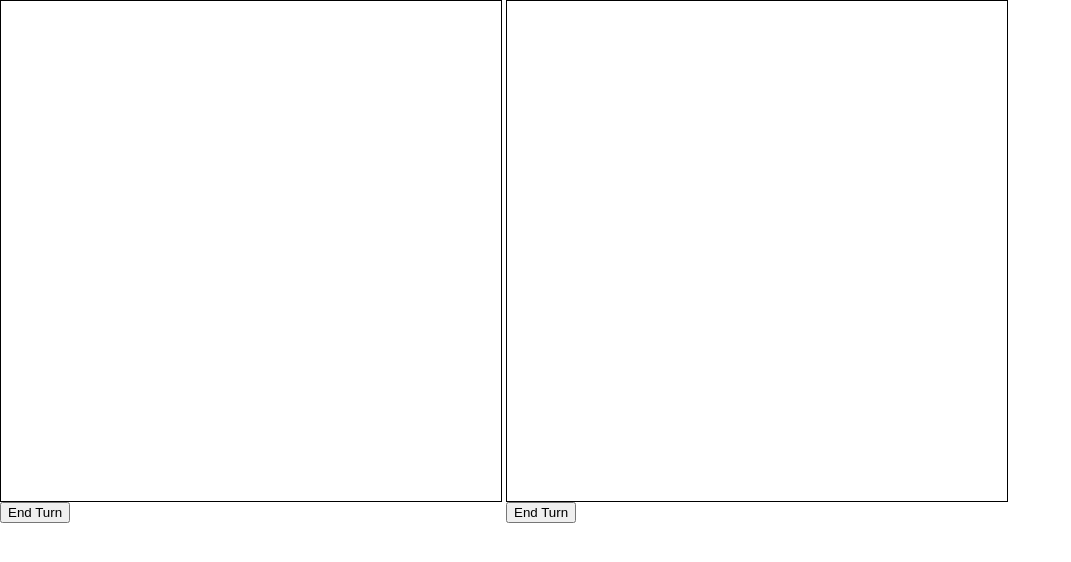
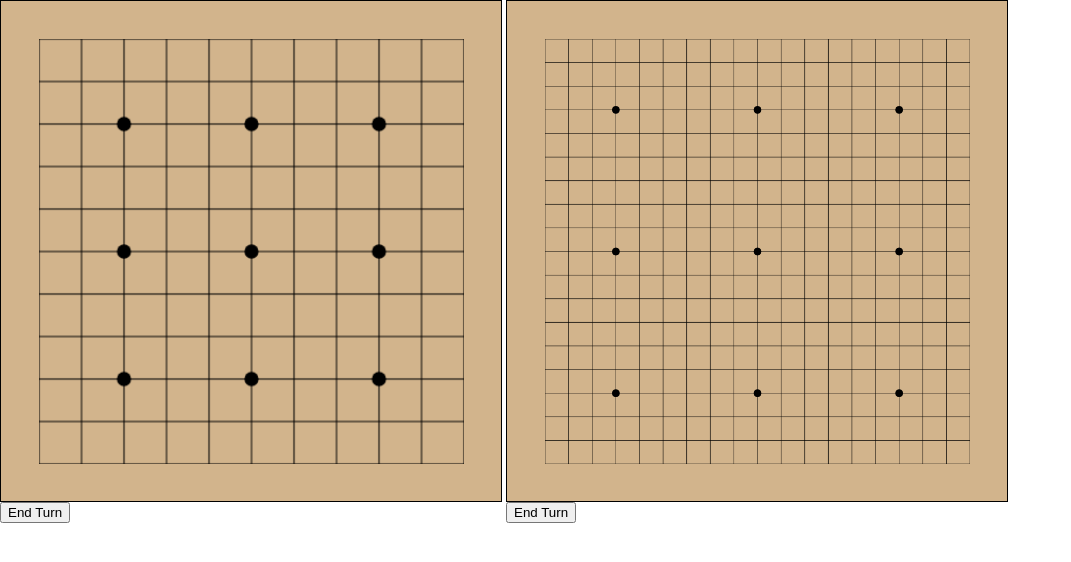
Before and after one commit to BenEskilstark/SimpleWWW, a website with bundled scripts: page www/index.html in a window 1280 px wide. Shown: the whole page, without its empty margins (0-1071 px from the left). Built offline with nearby package versions, Linux system fonts and the light colour scheme.

Commit message:
example Go board started

```diff
--- a/www/css/styles.css
+++ b/www/css/styles.css
@@ -5,12 +5,19 @@ body {
 
 stateful-client {
   display: inline-block;
-  width: fit-content;
 }
 
 game-board {
-  display: block;
+  display: flex;
+  justify-content: center;
+  align-items: center;
+  background-color: tan;
   width: 500;
   height: 500;
   border: 1px solid black;
 }
+
+.boardcanvas {
+  width: 85%;
+  height: 85%;
+}
--- a/www/index.html
+++ b/www/index.html
@@ -7,13 +7,21 @@
     <script type="module" src="js/index.js"></script>
     <div style="width: 100%; margin: auto">
       <stateful-client>
-        <game-board width=10 height=10></game-board>
+        <game-board width=10 height=10>
+          <canvas class="boardcanvas" width=400 height=400
+            onclick="this.closest('game-board').canvasClick(event)"
+          />
+        </game-board>
         <button onclick="this.closest('stateful-client').dispatch({type: 'TURN'})">
           End Turn
         </button>
       </stateful-client>
       <stateful-client>
-        <game-board width=12 height=12></game-board>
+        <game-board width=18 height=18>
+          <canvas class="boardcanvas" width=800 height=800
+            onclick="this.closest('game-board').canvasClick(event)"
+          />
+        </game-board>
         <button onclick="this.closest('stateful-client').dispatch({type: 'TURN'})">
           End Turn
         </button>
--- a/www/js/GameBoard.js
+++ /dev/null
@@ -1,30 +0,0 @@
-
-export default class GameBoard extends HTMLElement {
-  token = null;
-
-  connectedCallback() {
-    this.registerState();
-    const width = parseInt(this.getAttribute("width"));
-    const height = parseInt(this.getAttribute("height"));
-    this.dispatch({width, height});
-    this.token = this.subscribe(onChange.bind(this))
-  }
-
-  registerState() {
-    const storeEvent = new CustomEvent('requestStore', {bubbles: true, detail: {}});
-    this.dispatchEvent(storeEvent);
-    Object.assign(this, storeEvent.detail);
-  }
-
-  disconnectedCallback() {
-    unsubscribe(this.token);
-  }
-}
-
-function onChange (state) {
-  if (state.turn % 2 == 1) {
-    this.style.backgroundColor = "rgb(100,100,100)";
-  } else {
-    this.style.backgroundColor = "white";
-  }
-}
--- /dev/null
+++ b/www/js/UI/GameBoard.js
@@ -0,0 +1,84 @@
+
+export default class GameBoard extends HTMLElement {
+  token = null;
+
+  connectedCallback() {
+    this.registerState();
+    const width = parseInt(this.getAttribute("width"));
+    const height = parseInt(this.getAttribute("height"));
+    this.dispatch({width, height});
+    this.token = this.subscribe(this.onChange.bind(this))
+    this.render(this.getState());
+  }
+
+  registerState() {
+    const storeEvent = new CustomEvent('requestStore', {bubbles: true, detail: {}});
+    this.dispatchEvent(storeEvent);
+    Object.assign(this, storeEvent.detail);
+  }
+
+  disconnectedCallback() {
+    unsubscribe(this.token);
+  }
+
+  render(state) {
+    const {width, height} = state;
+
+    const canvas = this.querySelector("canvas")
+    if (!canvas) return;
+    const ctx = canvas.getContext("2d");
+    const sqSize = canvas.width / width;
+
+    ctx.fillStyle="tan";
+    ctx.fillRect(0,0,canvas.width,canvas.height);
+
+    // grid lines
+    ctx.beginPath();
+    for (let x = 0; x <= width; x++) {
+      ctx.strokeStyle = "black";
+      ctx.moveTo(x * sqSize, 0);
+      ctx.lineTo(x * sqSize, canvas.height);
+    }
+    ctx.stroke();
+    ctx.beginPath();
+    for (let y = 0; y <= height; y++) {
+      ctx.strokeStyle = "black";
+      ctx.moveTo(0, y * sqSize);
+      ctx.lineTo(canvas.width, y * sqSize);
+    }
+    ctx.stroke();
+
+    // little grid helper circles
+    for (let x = Math.round(width / 3 / 2); x < width; x += Math.round(width/3)) {
+      for (let y = Math.round(height / 3 / 2); y < height; y += Math.round(height/3)) {
+        ctx.fillStyle = "black";
+        ctx.beginPath();
+        ctx.arc(x * sqSize, y * sqSize, sqSize / 6, 0, Math.PI * 2);
+        ctx.fill();
+      }
+    }
+
+    for (const piece of state.pieces) {
+      const {x, y, color} = piece;
+      ctx.fillStyle = color;
+      ctx.beginPath();
+      ctx.arc(x * sqSize, y * sqSize, sqSize / 2 - 3, 0, Math.PI * 2);
+      ctx.fill();
+    }
+  }
+
+  onChange(state) {
+    this.render(state);
+  }
+
+  canvasClick(ev) {
+    const {width, height, color} = this.getState();
+    const canvas = this.querySelector("canvas")
+    if (!canvas) return;
+    const sqSize = canvas.getBoundingClientRect().width / width;
+
+    const x = Math.round(ev.offsetX / sqSize);
+    const y = Math.round(ev.offsetY / sqSize);
+    this.dispatch({type: 'PLACE_PIECE', x, y, color});
+  }
+}
--- a/www/js/state/StatefulClient.js
+++ b/www/js/UI/StatefulClient.js
@@ -1,11 +1,10 @@
-import {useReducer} from './store.js';
-import {rootReducer, initState} from './rootReducer.js';
+import {useReducer} from '../state/store.js';
+import {rootReducer, initState} from '../state/rootReducer.js';
 
 export default class StatefulClient extends HTMLElement {
   constructor() {
     super();
     const [getState, dispatch, subscribe, unsubscribe] = useReducer(rootReducer, initState());
-    subscribe(console.log);
     this.getState = getState;
     this.dispatch = dispatch;
     this.subscribe = subscribe;
--- a/www/js/index.js
+++ b/www/js/index.js
@@ -1,6 +1,6 @@
 
-import StatefulClient from './state/StatefulClient.js';
-import GameBoard from './GameBoard.js';
+import StatefulClient from './UI/StatefulClient.js';
+import GameBoard from './UI/GameBoard.js';
 
 customElements.define('stateful-client', StatefulClient);
 customElements.define("game-board", GameBoard);
--- a/www/js/state/rootReducer.js
+++ b/www/js/state/rootReducer.js
@@ -5,6 +5,11 @@ export const rootReducer = (state, action) => {
   switch (action.type) {
     case 'TURN':
       return {...state, turn: state.turn + 1};
+    case 'PLACE_PIECE': {
+      const {x, y, color} = action;
+      state.pieces = [...state.pieces, {color, x, y}];
+      return state;
+    }
     default:
       return state;
   }
@@ -13,5 +18,7 @@ export const rootReducer = (state, action) => {
 export const initState = () => {
   return {
     turn: 0,
+    color: 'black',
+    pieces: [],
   };
 }
```
Also changed, not shown: 1 other file.
